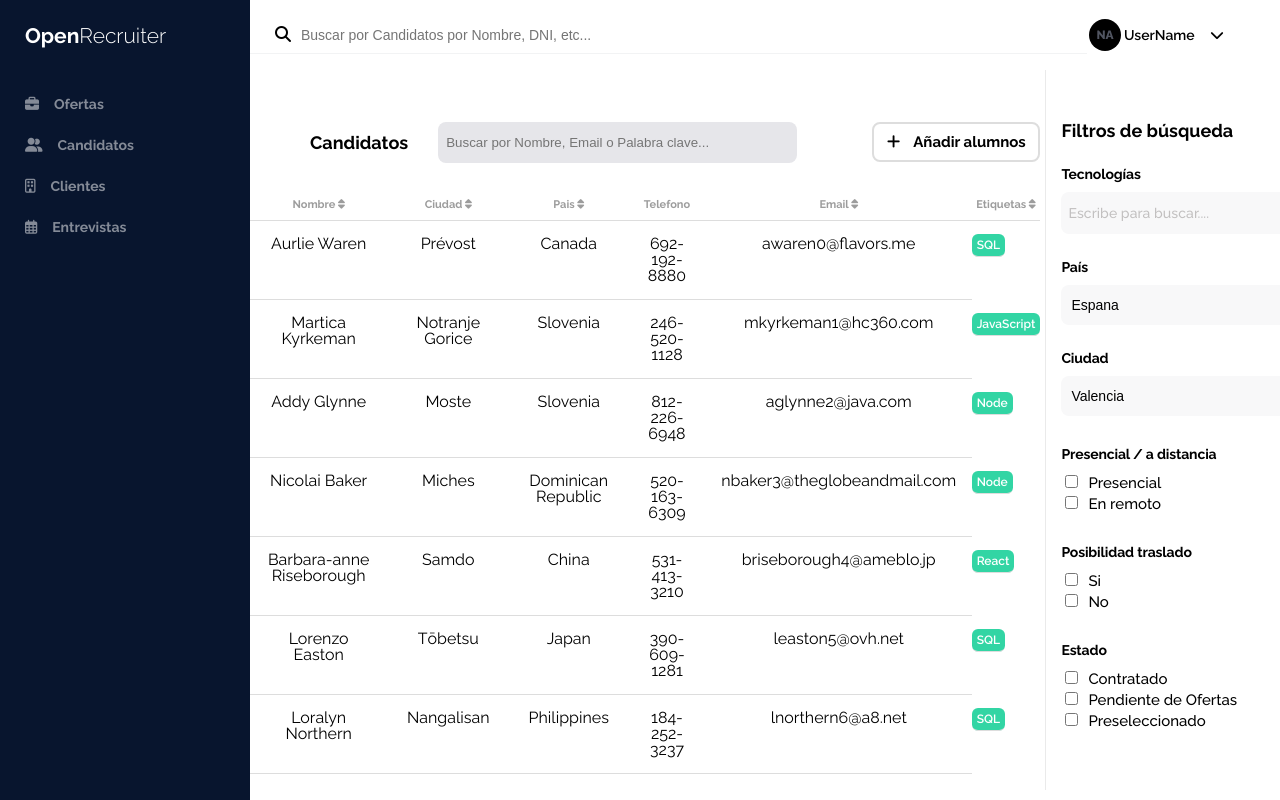
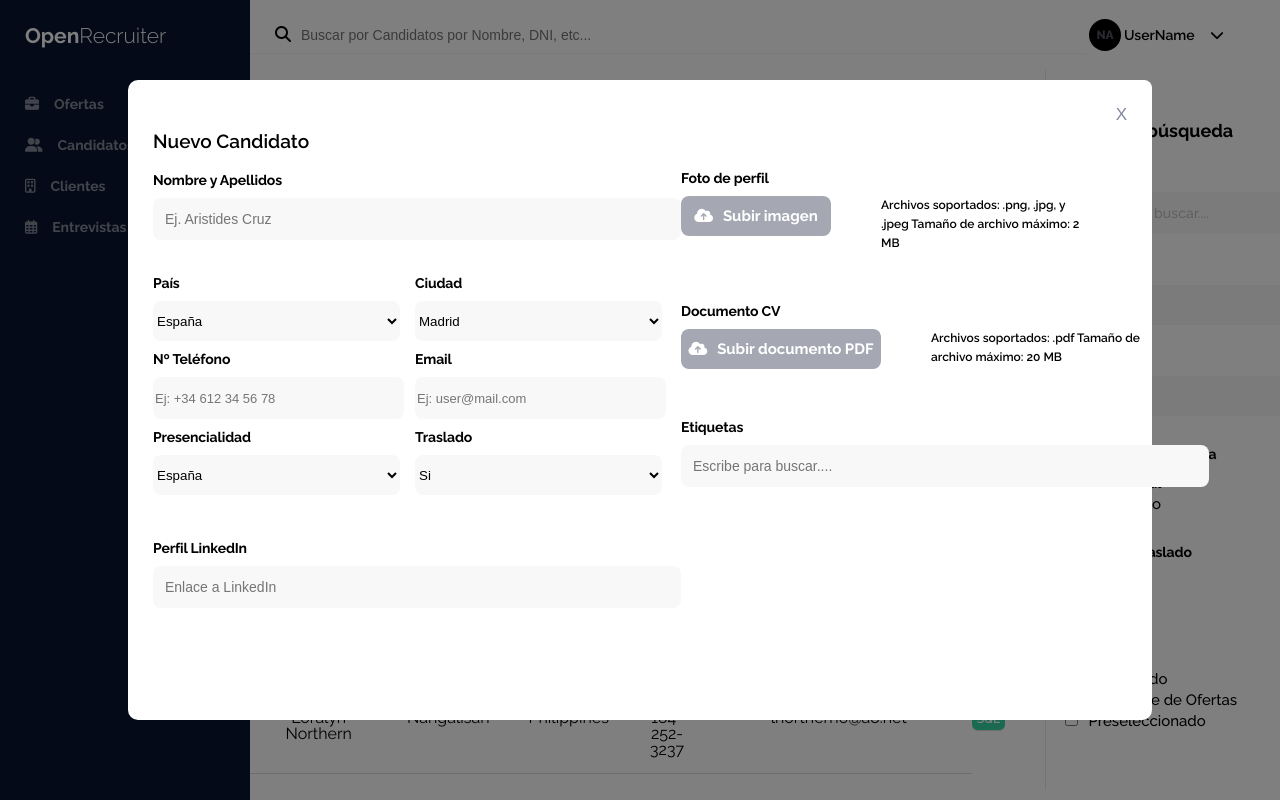
Before and after one commit to aristicocruze/OB-FC-SPRINT3-AMPLIADO, a React (Create React App) app: page / in a window 1280 px wide. Both pictures are taken after a click on the button "Añadir alumnos". Shown: the top 800 px of the page. Built offline with nearby package versions, Linux system fonts and the light colour scheme.

Commit message:
Complete add student modal

```diff
--- /dev/null
+++ b/src/components/addStudentModal/StudentModal.jsx
@@ -0,0 +1,125 @@
+import React from "react";
+import "./studentModal.css";
+
+function StudentModal({ handleClose, show }) {
+  const showHideClassName = show ? "modal display-block" : "modal display-none";
+
+  return (
+    <div className={showHideClassName}>
+      <section className="modal-main">
+        <button type="button" onClick={handleClose} className="close-modal">
+          X
+        </button>
+        <div className="modal-wrapper">
+          <div className="modal-left">
+            <p className="modal-title">Nuevo Candidato</p>
+            <form>
+              <label className="form-label">Nombre y Apellidos</label>
+              <input
+                type="text"
+                name=""
+                id=""
+                placeholder="Ej. Aristides Cruz"
+                className="complete-input"
+              />
+              <div className="form-split">
+                <div className="split-left">
+                  <label className="form-label label-container">País</label>
+                  <select placeholder="Elige un país" className="form-select">
+                    <option>España</option>
+                    <option>Francia</option>
+                    <option>Mexico</option>
+                    <option>Republica Dominicana</option>
+                  </select>
+                  <label className="form-label label-container">
+                    Nº Teléfono
+                  </label>
+                  <input
+                    type="text"
+                    className="form-select basic-text-input"
+                    placeholder="Ej: +34 612 34 56 78"
+                  />
+                  <label className="form-label label-container">
+                    Presencialidad
+                  </label>
+                  <select placeholder="Elige un país" className="form-select">
+                    <option>España</option>
+                    <option>Francia</option>
+                    <option>Mexico</option>
+                    <option>Republica Dominicana</option>
+                  </select>
+                </div>
+                <div className="split-right">
+                  <label className="form-label label-container">Ciudad</label>
+                  <select
+                    placeholder="Elige una ciudad"
+                    className="form-select"
+                  >
+                    <option>Madrid</option>
+                    <option>Valencia</option>
+                    <option>Galicia</option>
+                    <option>Ibiza</option>
+                  </select>
+                  <label className="form-label label-container">Email</label>
+                  <input
+                    type="text"
+                    className="form-select basic-text-input"
+                    placeholder="Ej: user@mail.com"
+                  />
+                  <label className="form-label label-container">Traslado</label>
+                  <select
+                    placeholder="Elige una opción"
+                    className="form-select"
+                  >
+                    <option>Si</option>
+                    <option>No</option>
+                    <option>Mixto</option>
+                  </select>
+                </div>
+              </div>
+              <label className="form-label">Perfil LinkedIn</label>
+              <input
+                type="text"
+                name=""
+                id=""
+                placeholder="Enlace a LinkedIn"
+                className="complete-input"
+              />
+            </form>
+          </div>
+
+          <div className="modal-right">
+            <label className="form-label">Foto de perfil</label>
+            <div className="upload-pic-container">
+              <button className="basic-btn">
+                <i class="fas fa-cloud-upload-alt upload-icon"></i>Subir imagen
+              </button>
+              <p>
+                Archivos soportados: .png, .jpg, y .jpeg Tamaño de archivo
+                máximo: 2 MB
+              </p>
+            </div>
+            <label className="form-label">Documento CV</label>
+            <div className="upload-pic-container">
+              <button className="basic-btn large-btn">
+                <i class="fas fa-cloud-upload-alt upload-icon"></i>Subir
+                documento PDF
+              </button>
+              <p>Archivos soportados: .pdf Tamaño de archivo máximo: 20 MB</p>
+            </div>
+            <label className="form-label">Etiquetas</label>
+            <input
+              type="text"
+              name=""
+              id=""
+              placeholder="Escribe para buscar...."
+              className="complete-input"
+            />
+          </div>
+        </div>
+      </section>
+    </div>
+  );
+}
+
+export default StudentModal;
--- /dev/null
+++ b/src/components/addStudentModal/studentModal.css
@@ -0,0 +1,181 @@
+.modal {
+  position: fixed;
+  top: 0;
+  left: 0;
+  width: 100%;
+  height: 100%;
+  background: rgba(0, 0, 0, 0.5);
+  z-index: 50;
+}
+
+.modal-main {
+  position: fixed;
+  background: rgb(255, 255, 255);
+  width: 80%;
+  height: 80%;
+  top: 50%;
+  left: 50%;
+  transform: translate(-50%, -50%);
+  border-radius: 10px;
+}
+
+.display-block {
+  display: block;
+}
+
+.display-none {
+  display: none;
+}
+
+.close-modal {
+  cursor: pointer;
+  color: #84889a;
+  border: none;
+  background-color: #fff;
+  border-radius: 8px;
+  padding-top: 25px;
+  padding-right: 25px;
+  font-size: 17px;
+  position: absolute;
+  right: 0;
+  top: 0;
+}
+
+/*modal container*/
+
+.modal-wrapper {
+  display: flex;
+  margin-top: 50px;
+}
+
+.modal-left {
+  flex: 1;
+  height: 100%;
+  display: flex;
+  flex-direction: column;
+  margin-left: 25px;
+}
+
+.modal-title {
+  font-family: "Raleway";
+  font-size: 19px;
+  font-style: normal;
+  font-weight: 600;
+  line-height: 22px;
+  letter-spacing: 0em;
+  text-align: left;
+  margin-bottom: 20px;
+}
+
+.form-label {
+  font-family: "Raleway";
+  font-size: 14px;
+  font-style: normal;
+  font-weight: 700;
+  line-height: 16px;
+  letter-spacing: -0.01em;
+  text-align: left;
+  display: block;
+  margin-bottom: 10px;
+}
+
+/*Inside the form split*/
+.label-container {
+  margin-top: 10px;
+}
+
+.form-select {
+  height: 40px;
+  width: 247px;
+  left: 0px;
+  top: 28px;
+  border-radius: 8px;
+  padding: 12px, 15px, 12px, 15px;
+  background-color: #f8f8f9;
+  border-style: none;
+}
+
+.basic-text-input {
+  font-size: 13px;
+}
+
+.complete-input {
+  height: 40px;
+  width: 524px;
+  left: 0px;
+  top: 28px;
+  border-radius: 8px;
+  border-style: none;
+  padding: 12px, 15px, 12px, 15px;
+  font-size: 14px;
+  background-color: #f8f8f9;
+}
+
+.complete-input::placeholder {
+  padding-left: 10px;
+}
+
+.form-split {
+  display: flex;
+  margin: 25px 0 25px 0;
+  height: 250px;
+  width: 524px;
+}
+
+.split-left {
+  flex: 1;
+}
+
+.split-right {
+  flex: 1;
+}
+
+.modal-right {
+  flex: 1;
+  margin-top: 40px;
+}
+
+.basic-btn {
+  height: 40px;
+  width: 150px;
+  left: 0px;
+  top: 0px;
+  border-radius: 8px;
+  border-style: none;
+  background-color: #a5a8b3;
+  padding: 5px, 14px, 5px, 10px;
+  color: #fff;
+  font-family: Raleway;
+  font-size: 15px;
+  font-style: normal;
+  font-weight: 700;
+  line-height: 18px;
+  letter-spacing: 0em;
+  text-align: center;
+  cursor: pointer;
+}
+
+.large-btn {
+  width: 200px;
+}
+
+.upload-icon {
+  margin-right: 10px;
+}
+
+.upload-pic-container {
+  display: flex;
+  margin-bottom: 50px;
+}
+
+.upload-pic-container > p {
+  width: 40%;
+  margin-left: 50px;
+  font-family: "Raleway";
+  font-size: 12px;
+  font-style: normal;
+  font-weight: 600;
+  line-height: 19px;
+  letter-spacing: 0px;
+  text-align: left;
+}
--- a/src/components/dataTable/DataTable.jsx
+++ b/src/components/dataTable/DataTable.jsx
@@ -1,11 +1,21 @@
 import MockData from "../../MOCK_DATA.json";
 import "./dataTable.css";
 import { useState } from "react";
+import StudentModal from "../addStudentModal/StudentModal";
 
 function DataTable() {
   const [data, setData] = useState(MockData);
   const [search, setSearch] = useState("");
   const [order, setOrder] = useState("ASC");
+  const [handleShow, setHandleShow] = useState(false);
+
+  const showModal = () => {
+    setHandleShow(true);
+  };
+
+  const hideModal = () => {
+    setHandleShow(false);
+  };
 
   const sorting = col => {
     if (order === "ASC") {
@@ -36,8 +46,10 @@ function DataTable() {
             setSearch(e.target.value);
           }}
         />
-        <button>
-          {" "}
+
+        <StudentModal show={handleShow} handleClose={hideModal} />
+
+        <button onClick={showModal}>
           <i class="fas fa-plus"></i> Añadir alumnos
         </button>
       </div>
```
